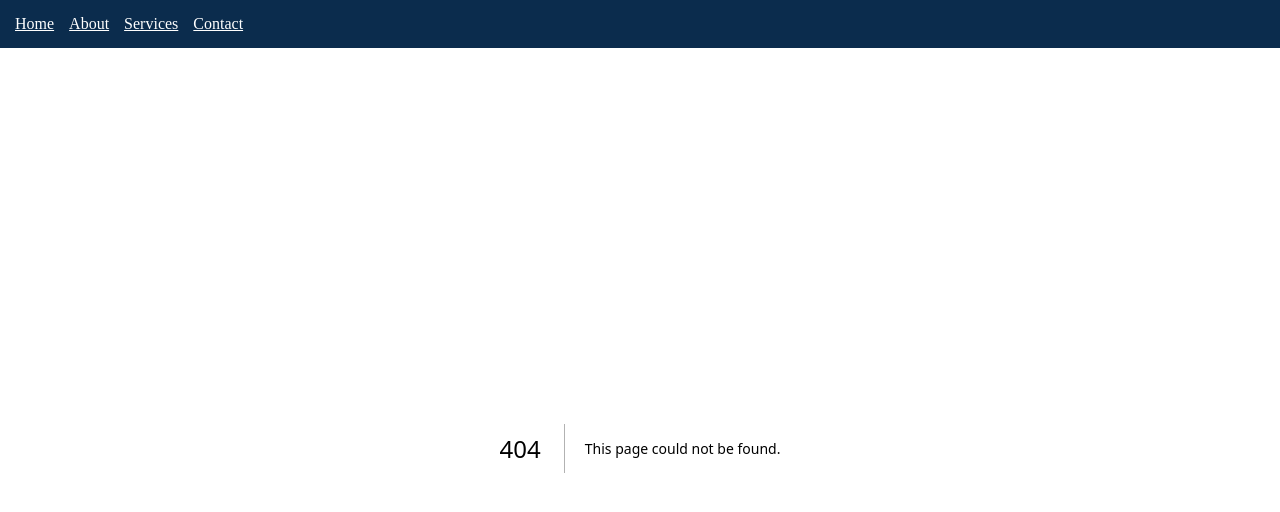
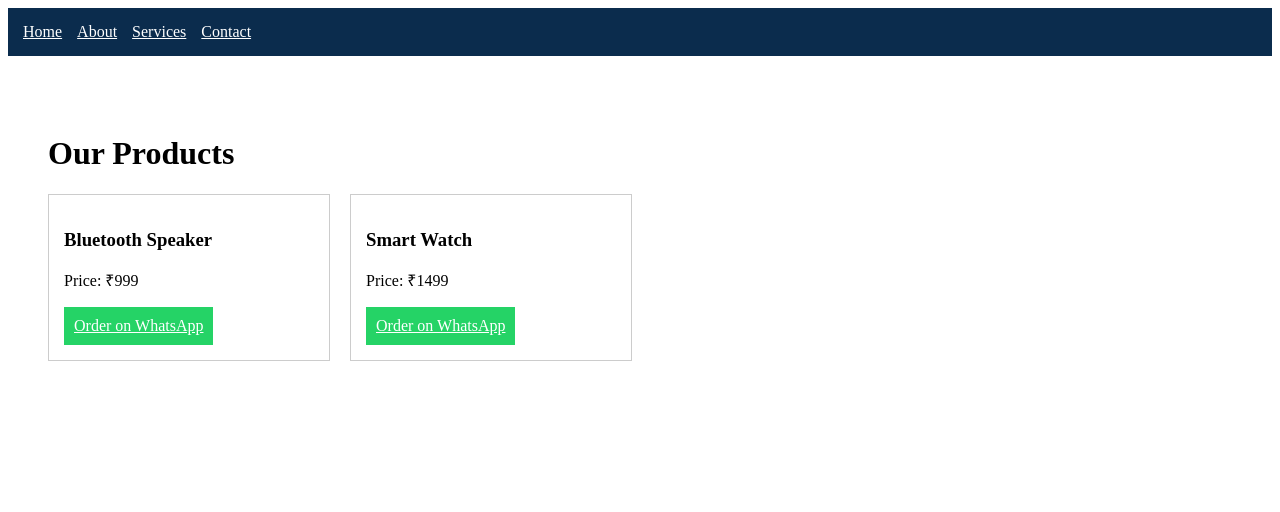
Before and after one commit to sardar655/ss-enterprises, a Next.js app: page /products in a window 1280 px wide. Before the commit this address had no page. Shown: the top 512 px of the page. Built offline with nearby package versions, Linux system fonts and the light colour scheme.

Commit message:
products page

```diff
--- a/app/layout.tsx
+++ b/app/layout.tsx
@@ -22,6 +22,7 @@ export default function RootLayout({
           <a href="/services" style={{ color: "white", marginRight: 15 }}>Services</a>
           <a href="/contact" style={{ color: "white" }}>Contact</a>
         </nav>
+<a href="/products" style={{ color: "white", marginRight: 15 }}>Products</a>
 
         {children}
       </body>
--- /dev/null
+++ b/app/products/page.tsx
@@ -0,0 +1,33 @@
+export default function ProductsPage() {
+  return (
+    <div style={{ padding: 40 }}>
+      <h1>Our Products</h1>
+
+      <div style={{ display: "flex", gap: 20, flexWrap: "wrap" }}>
+
+        <div style={{ border: "1px solid #ccc", padding: 15, width: 250 }}>
+          <h3>Bluetooth Speaker</h3>
+          <p>Price: ₹999</p>
+          <a
+            href="https://wa.me/916301284479?text=I%20want%20Bluetooth%20Speaker"
+            style={{ background: "#25D366", color: "white", padding: 10, display: "inline-block" }}
+          >
+            Order on WhatsApp
+          </a>
+        </div>
+
+        <div style={{ border: "1px solid #ccc", padding: 15, width: 250 }}>
+          <h3>Smart Watch</h3>
+          <p>Price: ₹1499</p>
+          <a
+            href="https://wa.me/916301284479?text=I%20want%20Smart%20Watch"
+            style={{ background: "#25D366", color: "white", padding: 10, display: "inline-block" }}
+          >
+            Order on WhatsApp
+          </a>
+        </div>
+
+      </div>
+    </div>
+  );
+}
```
